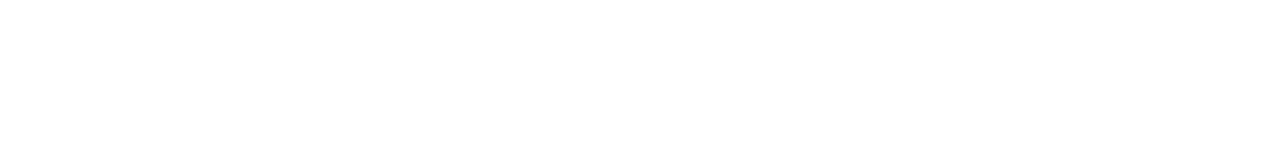
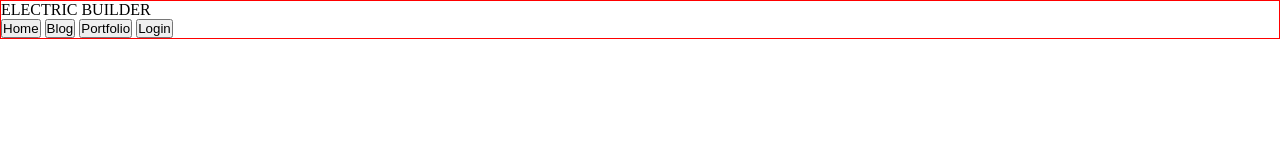
Before and after one commit to abdullahbaa/milestone02-concept-session-2, a plain HTML site: page index.html in a window 1280 px wide. Drawn offline with Linux system fonts and the light colour scheme.

Commit message:
added starting codes

```diff
--- /dev/null
+++ b/Styles/styles.css
@@ -0,0 +1,10 @@
+*{
+    margin: 0;
+    padding: 0;
+    box-sizing: border-box;
+}
+
+/* Navbar start styles here */
+.navbarmain{
+    border: 1px solid red;
+}
--- a/index.html
+++ b/index.html
@@ -4,8 +4,21 @@
     <meta charset="UTF-8">
     <meta name="viewport" content="width=device-width, initial-scale=1.0">
     <title>Conceotual-session-practice task</title>
+    <link rel="stylesheet" href="Styles/styles.css">
 </head>
 <body>
-
+    <header>
+        <!-- Navbar start here -->
+         <nav class="navbarmain">
+            <div>ELECTRIC BUILDER</div>
+            <div>
+                <button>Home</button>
+                <button>Blog</button>
+                <button>Portfolio</button>
+                <button>Login</button>
+            </div>
+         </nav>
+         <!-- navbar ends here -->
+    </header>
 </body>
 </html>
```
